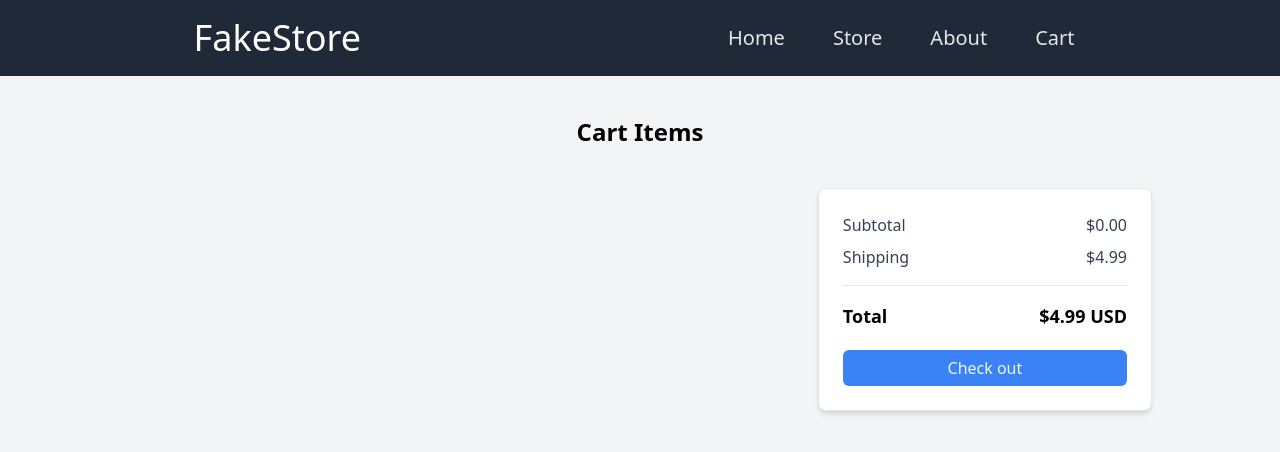
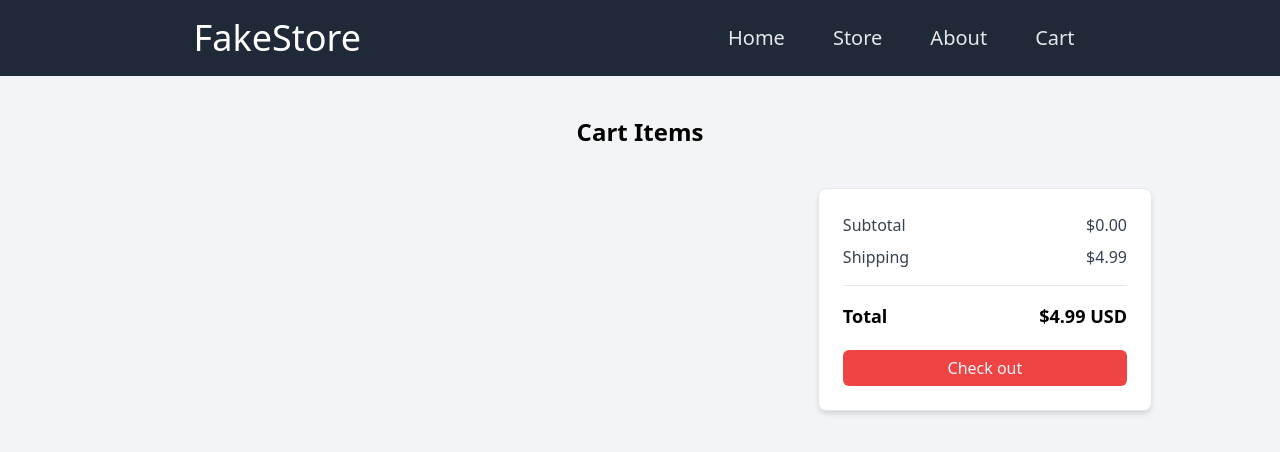
Before and after one commit to Nzha/shopping-cart, a React (Create React App) app: page /cart in a window 1280 px wide. Shown: the top 452 px of the page. Built offline with nearby package versions, Linux system fonts and the light colour scheme; the HTML template or start-up script is replaced by a standard one.

Commit message:
Fix styling issues

```diff
--- a/src/components/CartTotal.js
+++ b/src/components/CartTotal.js
@@ -21,7 +21,7 @@ function CartTotal({ cart }) {
           </p>
         </div>
       </div>
-      <button className="mt-5 w-full rounded-md bg-blue-500 py-1.5 font-medium text-blue-50 hover:bg-blue-600">
+      <button className="mt-5 w-full rounded-md bg-red-500 py-1.5 font-medium text-blue-50 hover:bg-red-600">
         Check out
       </button>
     </div>
--- a/src/components/ItemDetails.js
+++ b/src/components/ItemDetails.js
@@ -17,7 +17,7 @@ function ItemDetails({ addToCart }) {
 
   return (
     <div>
-      <section className="body-font overflow-hidden bg-gray-50 text-gray-700">
+      <section className="body-font overflow-hidden bg-gray-100 text-gray-700">
         <div className="container mx-auto px-5 py-24">
           <div className="mx-auto flex flex-wrap lg:w-4/5">
             <img
```
